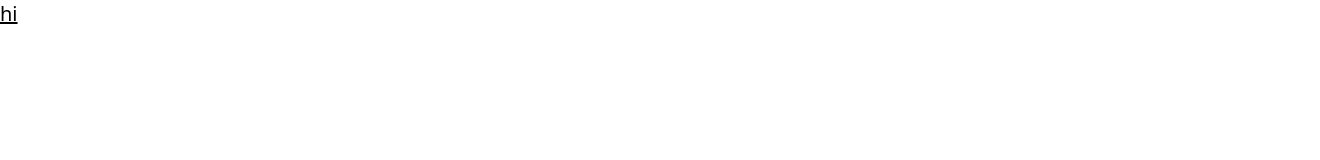
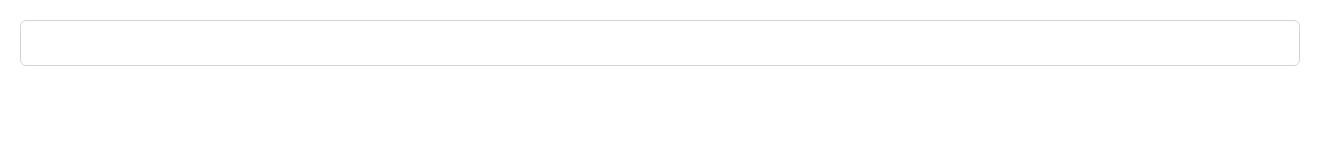
Before and after one commit to mehrnaz-ghaffar/ocserv-frontend, a Vue app: page / in a window 1280 px wide. Shown: the top 160 px of the page, 1320 px wide, since content can reach past the window. Built offline with nearby package versions, Linux system fonts and the light colour scheme.

Commit message:
test: how to add custom tailwind classes

```diff
--- /dev/null
+++ b/src/assets/custom.css
@@ -0,0 +1,9 @@
+@tailwind base;
+@tailwind components;
+@tailwind utilities;
+
+@layer components {
+  .input {
+    @apply border border-gray-300 rounded-md p-2 w-full focus:outline-none focus:ring-2 focus:ring-blue-500;
+  }
+}
--- a/src/assets/main.css
+++ b/src/assets/main.css
@@ -1,38 +1,4 @@
 /* @import './base.css'; */
-@import 'tailwindcss/base';
-@import 'tailwindcss/components';
-@import 'tailwindcss/utilities';
-
-/* #app {
-  max-width: 1280px;
-  margin: 0 auto;
-  padding: 2rem;
-  font-weight: normal;
-}
-
-a,
-.green {
-  text-decoration: none;
-  color: hsla(160, 100%, 37%, 1);
-  transition: 0.4s;
-  padding: 3px;
-}
-
-@media (hover: hover) {
-  a:hover {
-    background-color: hsla(160, 100%, 37%, 0.2);
-  }
-}
-
-@media (min-width: 1024px) {
-  body {
-    display: flex;
-    place-items: center;
-  }
-
-  #app {
-    display: grid;
-    grid-template-columns: 1fr 1fr;
-    padding: 0 2rem;
-  }
-} */
+@import "tailwindcss/base";
+@import "tailwindcss/components";
+@import "tailwindcss/utilities";
--- a/src/components/authentiacate/registrationForm.vue
+++ b/src/components/authentiacate/registrationForm.vue
@@ -1,15 +1,13 @@
 <script setup lang="ts">
-import Vue from 'vue'
+import Vue from "vue";
 
 defineProps<{
-//   msg: string
-}>()
-
+  //   msg: string
+}>();
 </script>
 
-
 <template>
-  <div class="text-xl bg-blue underline ">
-    hi
+  <div class="text-xl bg-blue underline">
+    <input type="text" class="input m-5" />
   </div>
 </template>
```
Also changed, not shown: src/main.ts (+10 -9 lines).
